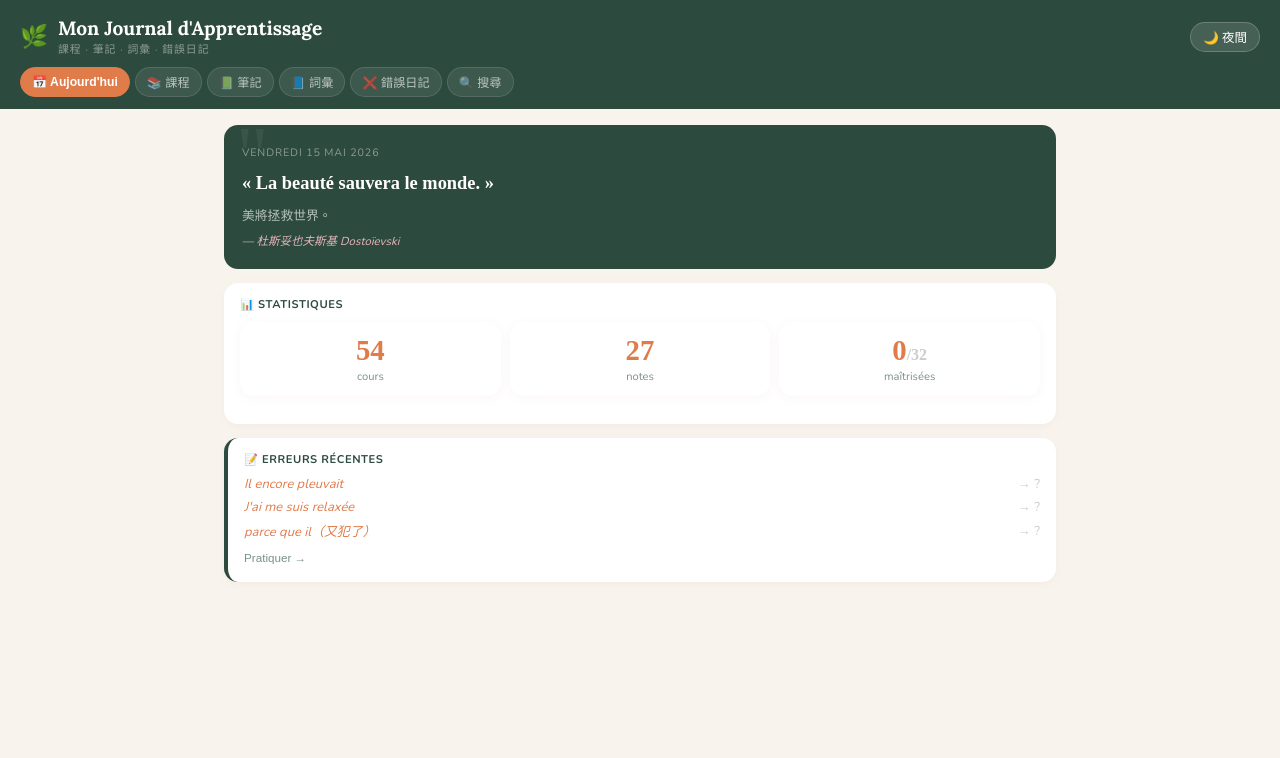
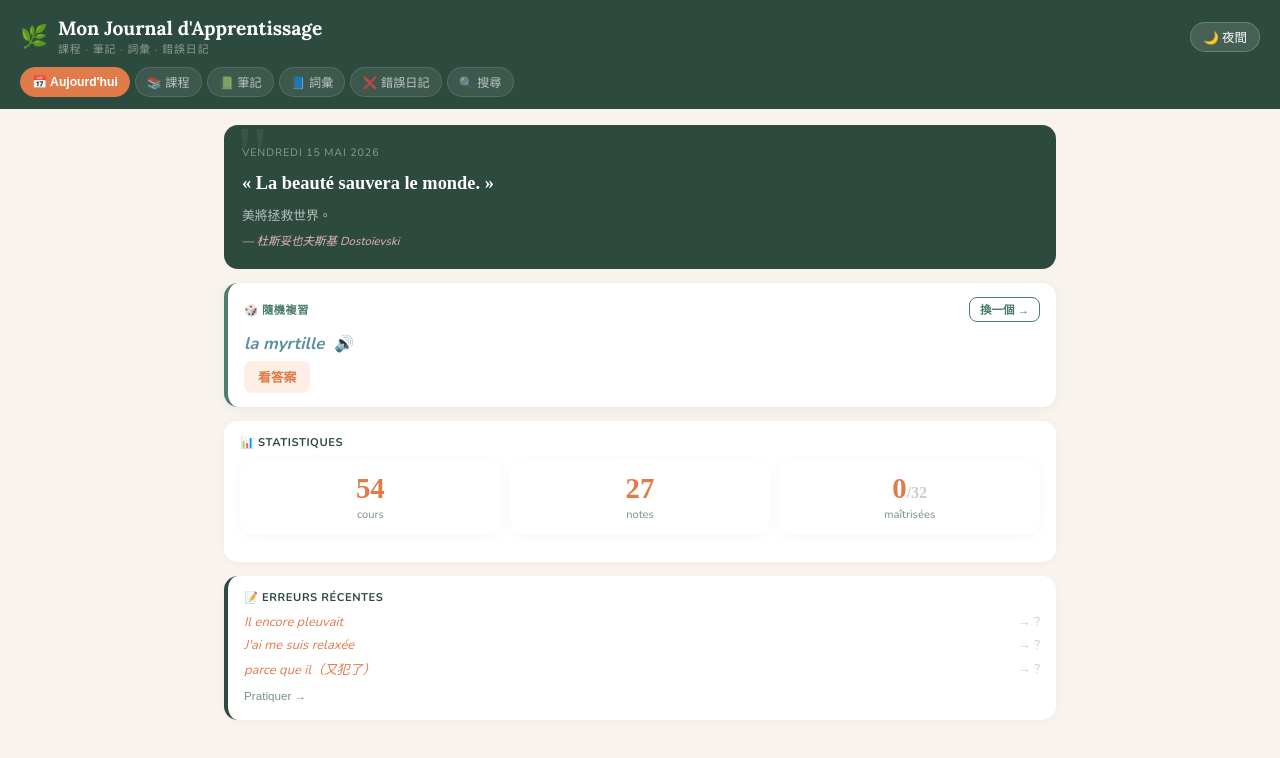
Before and after one commit to thisiskatec/french-journal, a React (Vite) app: page / in a window 1280 px wide. Shown: the top 758 px of the page. Built offline with nearby package versions, Linux system fonts and the light colour scheme.

Commit message:
Add files via upload

```diff
--- a/src/App.jsx
+++ b/src/App.jsx
@@ -2893,7 +2893,7 @@ function ErrorPracticeCard({err,onUpdate}){
         <div style={{fontSize:'.78rem',color:'var(--navy)',fontWeight:600,marginBottom:6}}>✏️ 正確版本是？</div>
         <div className="error-input-row"><input className={`error-input ${result==='correct'?'correct':result==='wrong'?'wrong':''}`} value={input} onChange={e=>{setInput(e.target.value);setResult(null);}} placeholder="輸入正確的句子..." onKeyDown={e=>e.key==='Enter'&&check()} disabled={result==='correct'}/>{result!=='correct'&&<button className="error-submit-btn" onClick={check}>確認</button>}</div>
         {result==='wrong'&&<div style={{display:'flex',gap:8,marginTop:4}}><button onClick={()=>{setInput('');setResult(null);}} style={{background:'none',border:'1px solid var(--rose)',borderRadius:8,padding:'5px 12px',cursor:'pointer',fontSize:'.78rem',color:'var(--rose)',fontFamily:"'DM Sans',sans-serif"}}>再試</button><button onClick={()=>setRevealed(true)} style={{background:'none',border:'1px solid #ddd',borderRadius:8,padding:'5px 12px',cursor:'pointer',fontSize:'.78rem',color:'var(--muted)',fontFamily:"'DM Sans',sans-serif"}}>看答案</button></div>}
-      </>):(<div className="error-reveal"><div className="error-correct-label">✓ 正確</div><div className="error-correct-text">{err.correct}</div><div className="error-reason-text">💡 {err.reason}</div>{err.myNote&&<div className="error-note-text">📝 {err.myNote}</div>}</div>)}
+      </>):(<div className="error-reveal"><div className="error-correct-label">✓ 正確</div><div style={{display:'flex',alignItems:'center',gap:4}}><div className="error-correct-text" style={{marginBottom:0}}>{err.correct}</div><SpeakBtn text={err.correct} size={15}/></div><div className="error-reason-text">💡 {err.reason}</div>{err.myNote&&<div className="error-note-text">📝 {err.myNote}</div>}</div>)}
     </div>
   );
 }
@@ -2922,17 +2922,34 @@ function Section({icon,title,children,defaultOpen=false}){
 function FlashCards({cards}){
   const[i,setI]=useState(0);const[flipped,setFlipped]=useState(false);
   const go=(n)=>{setFlipped(false);setTimeout(()=>setI(n),150);};
+  if(!cards||cards.length===0)return<p style={{color:'var(--muted)',fontSize:'.85rem',textAlign:'center',padding:'20px 0'}}>此課無單字卡</p>;
   const card=cards[i];
+  if(!card)return null;
   return(<><p className="card-flip-hint">👆 點擊卡片翻面</p><div className="fc-wrap"><div className={`fc ${flipped?'flipped':''}`} onClick={()=>setFlipped(!flipped)}><div className="fc-f">{card.gender&&<span className={`fc-gender ${card.gender}`}>{card.gender==='m'?'陽性':'陰性'}</span>}<div className="fc-word">{card.word}</div><div className="fc-hint">法文 → 點擊看中文</div></div><div className="fc-b"><div className="fc-meaning">{card.meaning}</div><div className="fc-ex">{card.example}</div></div></div></div><div className="card-nav"><button className="cnav-btn" onClick={()=>go(Math.max(0,i-1))} disabled={i===0}>← 上一張</button><span className="card-counter">{i+1} / {cards.length}</span><button className="cnav-btn" onClick={()=>go(Math.min(cards.length-1,i+1))} disabled={i===cards.length-1}>下一張 →</button></div></>);
 }
 
+
+function speak(text){
+  if(!('speechSynthesis' in window))return;
+  window.speechSynthesis.cancel();
+  const u=new SpeechSynthesisUtterance(text);
+  u.lang='fr-FR';u.rate=0.9;
+  const voices=window.speechSynthesis.getVoices();
+  const frVoice=voices.find(v=>v.lang.startsWith('fr'));
+  if(frVoice)u.voice=frVoice;
+  window.speechSynthesis.speak(u);
+}
+
+function SpeakBtn({text,size=15}){
+  return <button onClick={(e)=>{e.stopPropagation();speak(text);}} style={{background:'none',border:'none',cursor:'pointer',padding:'2px 4px',fontSize:size,lineHeight:1,color:'var(--green)',flexShrink:0}} title="唸出來">🔊</button>;
+}
 
 function VocabList({items}){
   return(
     <div style={{display:'flex',flexDirection:'column',gap:0}}>
       {items.map((item,i)=>(
         <div key={i} style={{display:'grid',gridTemplateColumns:'1fr 1fr 2fr',gap:'8px',padding:'9px 12px',borderBottom:'1px solid #f5ece8',alignItems:'start',background:i%2===0?'white':'#fdf8f5'}}>
-          <div style={{fontStyle:'italic',color:'var(--blue)',fontWeight:600,fontSize:'.85rem'}}>{item.word}</div>
+          <div style={{fontStyle:'italic',color:'var(--blue)',fontWeight:600,fontSize:'.85rem',display:'flex',alignItems:'center',gap:2}}><span>{item.word}</span><SpeakBtn text={item.word} size={13}/></div>
           <div style={{color:'var(--navy)',fontSize:'.83rem',fontWeight:500}}>{item.meaning}</div>
           <div style={{color:'var(--muted)',fontSize:'.78rem',fontStyle:'italic'}}>{item.example}</div>
         </div>
@@ -2950,8 +2967,8 @@ function ChapterView({chapter,onGoNote}){
       <Section icon="📋" title="本課重點" defaultOpen={true}>
         {chapter.summary.map((pt,i)=><div key={i} className="sum-pt"><div className="sum-bullet">{i+1}</div><div className="sum-text">{pt.text}{pt.fr&&<><br/><span className="fr">{pt.fr}</span></>}</div></div>)}
       </Section>
-      <Section icon="🗂️" title={chapter.level==="3"?"詞彙":"單字卡"}>
-        {chapter.level==="3" && chapter.vocabItems
+      <Section icon="🗂️" title={chapter.vocabItems?"詞彙":"單字卡"}>
+        {chapter.vocabItems
           ? <><div style={{display:'grid',gridTemplateColumns:'1fr 1fr 2fr',gap:'8px',padding:'7px 12px',background:'var(--navy)',borderRadius:'8px 8px 0 0'}}><span style={{color:'white',fontSize:'.72rem',fontWeight:700}}>法文</span><span style={{color:'white',fontSize:'.72rem',fontWeight:700}}>中文</span><span style={{color:'white',fontSize:'.72rem',fontWeight:700}}>例句</span></div><VocabList items={chapter.vocabItems}/></>
           : <FlashCards cards={chapter.flashcards}/>
         }
@@ -2977,7 +2994,7 @@ function ChapterView({chapter,onGoNote}){
       )}
       {chapter.dialogue&&chapter.dialogue.length>0&&(
         <Section icon="💬" title="對話">
-          {chapter.dialogue.map((line,i)=><div key={i} className="dialogue-line"><span className="dl-speaker">{line.s}</span><span className="dl-text">{line.t}</span></div>)}
+          {chapter.dialogue.map((line,i)=><div key={i} className="dialogue-line"><span className="dl-speaker">{line.s}</span><span className="dl-text">{line.t}</span><SpeakBtn text={line.t} size={14}/></div>)}
         </Section>
       )}
       {chapter.tip&&<div className="tip-box">💡 {chapter.tip}</div>}
@@ -3018,6 +3035,55 @@ function AddModal({type,onClose,onSave}){
   </div></div>);
 }
 
+function RandomReview({vocab,grammar}){
+  const pool=[];
+  vocab.forEach(g=>g.items.forEach(it=>pool.push({type:'vocab',fr:it.fr||it.word,zh:it.zh||it.meaning,ex:it.ex||it.example})));
+  grammar.forEach(g=>{if(g.myExamples&&g.myExamples.length)pool.push({type:'grammar',title:g.title,ex:g.myExamples[0],rules:g.rules});});
+  const[current,setCurrent]=useState(()=>pool[Math.floor(Math.random()*pool.length)]);
+  const[show,setShow]=useState(false);
+  const next=()=>{setShow(false);setCurrent(pool[Math.floor(Math.random()*pool.length)]);};
+  if(!current)return null;
+  return(
+    <div style={{background:'var(--card)',borderRadius:'var(--radius)',padding:'14px 16px',boxShadow:'0 2px 10px rgba(74,124,111,.1)',borderLeft:'4px solid var(--green)',marginBottom:14}}>
+      <div style={{display:'flex',justifyContent:'space-between',alignItems:'center',marginBottom:10}}>
+        <div style={{fontSize:'.7rem',fontWeight:700,color:'var(--green)',letterSpacing:'.05em',textTransform:'uppercase'}}>🎲 隨機複習</div>
+        <button onClick={next} style={{background:'none',border:'1px solid var(--green)',borderRadius:8,padding:'3px 10px',cursor:'pointer',fontSize:'.72rem',color:'var(--green)',fontFamily:"'Nunito',sans-serif",fontWeight:600}}>換一個 →</button>
+      </div>
+      {current.type==='vocab'?(
+        <div>
+          <div style={{display:'flex',alignItems:'center',gap:6,marginBottom:6}}>
+            <span style={{fontSize:'1.05rem',fontStyle:'italic',color:'var(--blue)',fontWeight:700}}>{current.fr}</span>
+            <SpeakBtn text={current.fr} size={16}/>
+          </div>
+          {!show?(
+            <button onClick={()=>setShow(true)} style={{background:'var(--rose-light)',color:'var(--rose)',border:'none',borderRadius:8,padding:'6px 14px',cursor:'pointer',fontSize:'.8rem',fontFamily:"'Nunito',sans-serif",fontWeight:600}}>看答案</button>
+          ):(
+            <div>
+              <div style={{fontSize:'.95rem',color:'var(--green)',fontWeight:700,marginBottom:4}}>{current.zh}</div>
+              {current.ex&&<div style={{fontSize:'.8rem',fontStyle:'italic',color:'var(--muted)'}}>{current.ex}</div>}
+            </div>
+          )}
+        </div>
+      ):(
+        <div>
+          <div style={{fontSize:'.9rem',fontWeight:700,color:'var(--navy)',marginBottom:6}}>{current.title}</div>
+          {!show?(
+            <button onClick={()=>setShow(true)} style={{background:'var(--rose-light)',color:'var(--rose)',border:'none',borderRadius:8,padding:'6px 14px',cursor:'pointer',fontSize:'.8rem',fontFamily:"'Nunito',sans-serif",fontWeight:600}}>看例句</button>
+          ):(
+            <div>
+              <div style={{display:'flex',alignItems:'center',gap:6,marginBottom:4}}>
+                <span style={{fontSize:'.85rem',fontStyle:'italic',color:'var(--blue)'}}>{current.ex}</span>
+                <SpeakBtn text={current.ex} size={14}/>
+              </div>
+              {current.rules&&current.rules[0]&&<div style={{fontSize:'.78rem',color:'var(--muted)',marginTop:4}}>▸ {current.rules[0]}</div>}
+            </div>
+          )}
+        </div>
+      )}
+    </div>
+  );
+}
+
 export default function App(){
   const[tab,setTab]=useState('today');
   const[darkMode,setDarkMode]=useState(false);
@@ -3114,6 +3180,7 @@ export default function App(){
             <div className="quote-zh">{quote.zh}</div>
             <div className="quote-source">— {quote.source}</div>
           </div>
+          <RandomReview vocab={vocab} grammar={grammar}/>
           <div style={{background:'var(--card)',borderRadius:'var(--radius)',padding:'14px 16px',boxShadow:'0 2px 10px rgba(201,122,138,.08)',marginBottom:14}}>
             <div style={{fontSize:'.7rem',fontWeight:700,color:'var(--navy)',marginBottom:10,letterSpacing:'.05em',textTransform:'uppercase'}}>📊 Statistiques</div>
             <div className="stat-grid">
```
